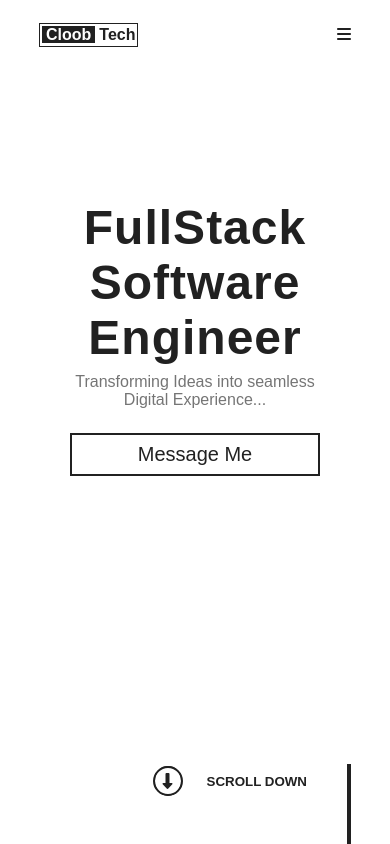
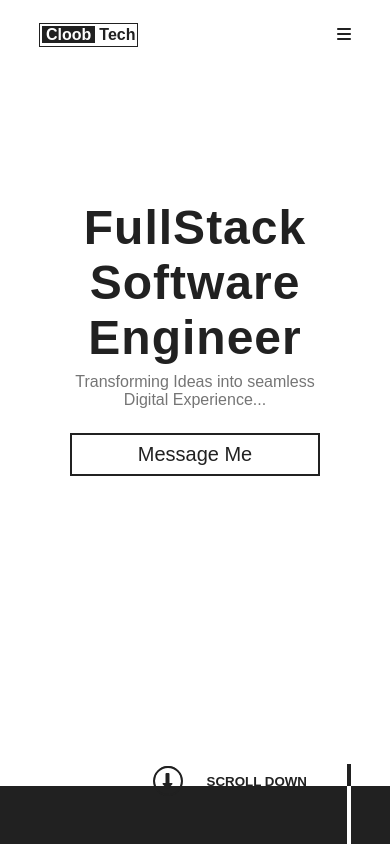
Before and after one commit to cloobTech/portfolio, a React (Vite) app: page / in a window 390 px wide. Shown: the top 844 px of the page. Built offline with nearby package versions, Linux system fonts and the light colour scheme.

Commit message:
Chrome fit

```diff
--- a/src/styles/home-page.css
+++ b/src/styles/home-page.css
@@ -215,7 +215,11 @@ nav > .navbar {
   color: #666;
 }
 
-@media screen and (max-width: 480px) {
+@media screen and (max-width: 500px) {
+  .home-page {
+    height: calc(100vh - 58px);
+  }
+
   .navbar {
     z-index: 10;
   }
```
